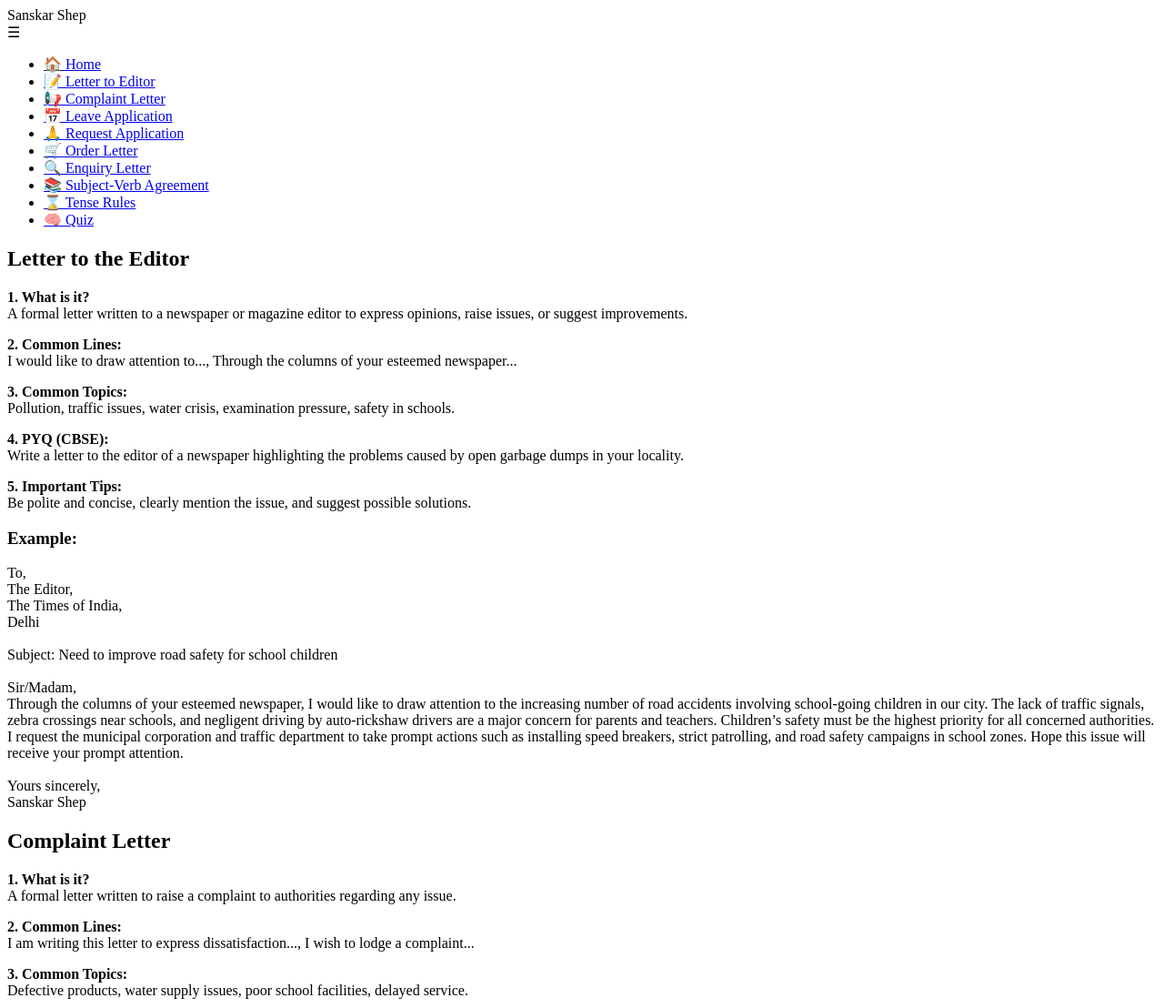
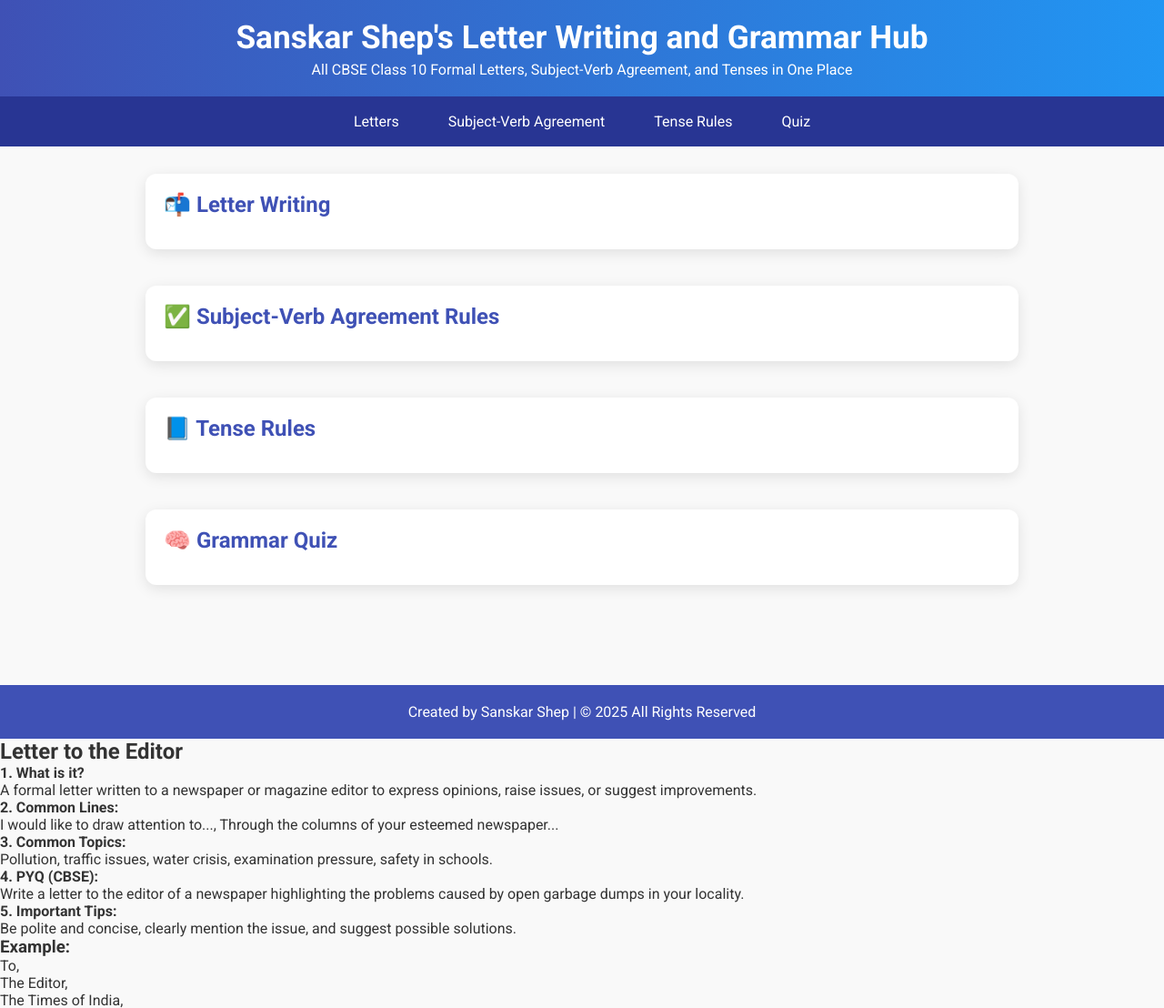
Before and after one commit to 9850807513/Letter-to-editor-site-sanskar-, a plain HTML site: page index.html in a window 1280 px wide. Shown: the top 1108 px of the page at 91% size. Drawn offline with Linux system fonts and the light colour scheme.

Commit message:
Update index.html

```diff
--- a/index.html
+++ b/index.html
@@ -1,27 +1,125 @@
-<script>
-  function toggleMenu() {
-    document.getElementById("navLinks").classList.toggle("active");
+
+<!DOCTYPE html><html lang="en"><head>
+  <meta charset="UTF-8" />
+  <meta name="viewport" content="width=device-width, initial-scale=1.0" />
+  <title>Sanskar's English Hub</title>
+  <link href="https://fonts.googleapis.com/css2?family=Roboto:wght@400;700&display=swap" rel="stylesheet">
+  <style>
+    * {
+      margin: 0;
+      padding: 0;
+      box-sizing: border-box;
+      font-family: 'Roboto', sans-serif;
+    }body {
+  background-color: #f9f9f9;
+  color: #333;
+}
+
+header {
+  background: linear-gradient(90deg, #3f51b5, #2196f3);
+  color: white;
+  padding: 20px;
+  text-align: center;
+  box-shadow: 0 2px 10px rgba(0, 0, 0, 0.2);
+}
+
+header h1 {
+  font-size: 2.2em;
+  margin-bottom: 5px;
+}
+
+nav {
+  display: flex;
+  justify-content: center;
+  flex-wrap: wrap;
+  background-color: #283593;
+  padding: 10px 0;
+}
+
+nav a {
+  color: white;
+  text-decoration: none;
+  margin: 0 15px;
+  padding: 8px 12px;
+  border-radius: 5px;
+  transition: background 0.3s ease;
+}
+
+nav a:hover {
+  background-color: #1a237e;
+}
+
+main {
+  padding: 30px 20px;
+  max-width: 1000px;
+  margin: auto;
+}
+
+section {
+  margin-bottom: 40px;
+  background: white;
+  padding: 20px;
+  border-radius: 12px;
+  box-shadow: 0 4px 15px rgba(0, 0, 0, 0.1);
+}
+
+section h2 {
+  color: #3f51b5;
+  margin-bottom: 15px;
+}
+
+footer {
+  text-align: center;
+  padding: 20px;
+  background-color: #3f51b5;
+  color: white;
+  margin-top: 40px;
+}
+
+@media (max-width: 600px) {
+  nav {
+    flex-direction: column;
+    align-items: center;
   }
-</script><body><!-- Navigation Bar -->
-<nav class="navbar">
-  <div class="nav-container">
-    <div class="logo">Sanskar Shep</div>
-    <div class="menu-toggle" onclick="toggleMenu()">☰</div>
-    <ul class="nav-links" id="navLinks">
-      <li><a href="index.html">🏠 Home</a></li>
-      <li><a href="letter-editor.html">📝 Letter to Editor</a></li>
-      <li><a href="complaint-letter.html">📢 Complaint Letter</a></li>
-      <li><a href="leave-application.html">📅 Leave Application</a></li>
-      <li><a href="request-application.html">🙏 Request Application</a></li>
-      <li><a href="order-letter.html">🛒 Order Letter</a></li>
-      <li><a href="enquiry-letter.html">🔍 Enquiry Letter</a></li>
-      <li><a href="svc.html">📚 Subject-Verb Agreement</a></li>
-      <li><a href="tense-rules.html">⌛ Tense Rules</a></li>
-      <li><a href="quiz.html">🧠 Quiz</a></li>
-    </ul>
-  </div>
-</nav>
 
+  nav a {
+    margin: 5px 0;
+  }
+}
+
+  </style>
+</head><body>
+  <header>
+    <h1>Sanskar Shep's Letter Writing and Grammar Hub</h1>
+    <p>All CBSE Class 10 Formal Letters, Subject-Verb Agreement, and Tenses in One Place</p>
+  </header>  <nav>
+    <a href="#letters">Letters</a>
+    <a href="#svc">Subject-Verb Agreement</a>
+    <a href="#tenses">Tense Rules</a>
+    <a href="#quiz">Quiz</a>
+  </nav>  <main>
+    <section id="letters">
+      <h2>📬 Letter Writing</h2>
+      <!-- Your letter content will be added here -->
+    </section><section id="svc">
+  <h2>✅ Subject-Verb Agreement Rules</h2>
+  <!-- Your SVC rules content will be added here -->
+</section>
+
+<section id="tenses">
+  <h2>📘 Tense Rules</h2>
+  <!-- Your tense rules content will be added here -->
+</section>
+
+<section id="quiz">
+  <h2>🧠 Grammar Quiz</h2>
+  <!-- Quiz section placeholder -->
+</section>
+
+  </main>  <footer>
+    <p>Created by Sanskar Shep | © 2025 All Rights Reserved</p>
+  </footer>
+</body></html>
 
 
 
```
